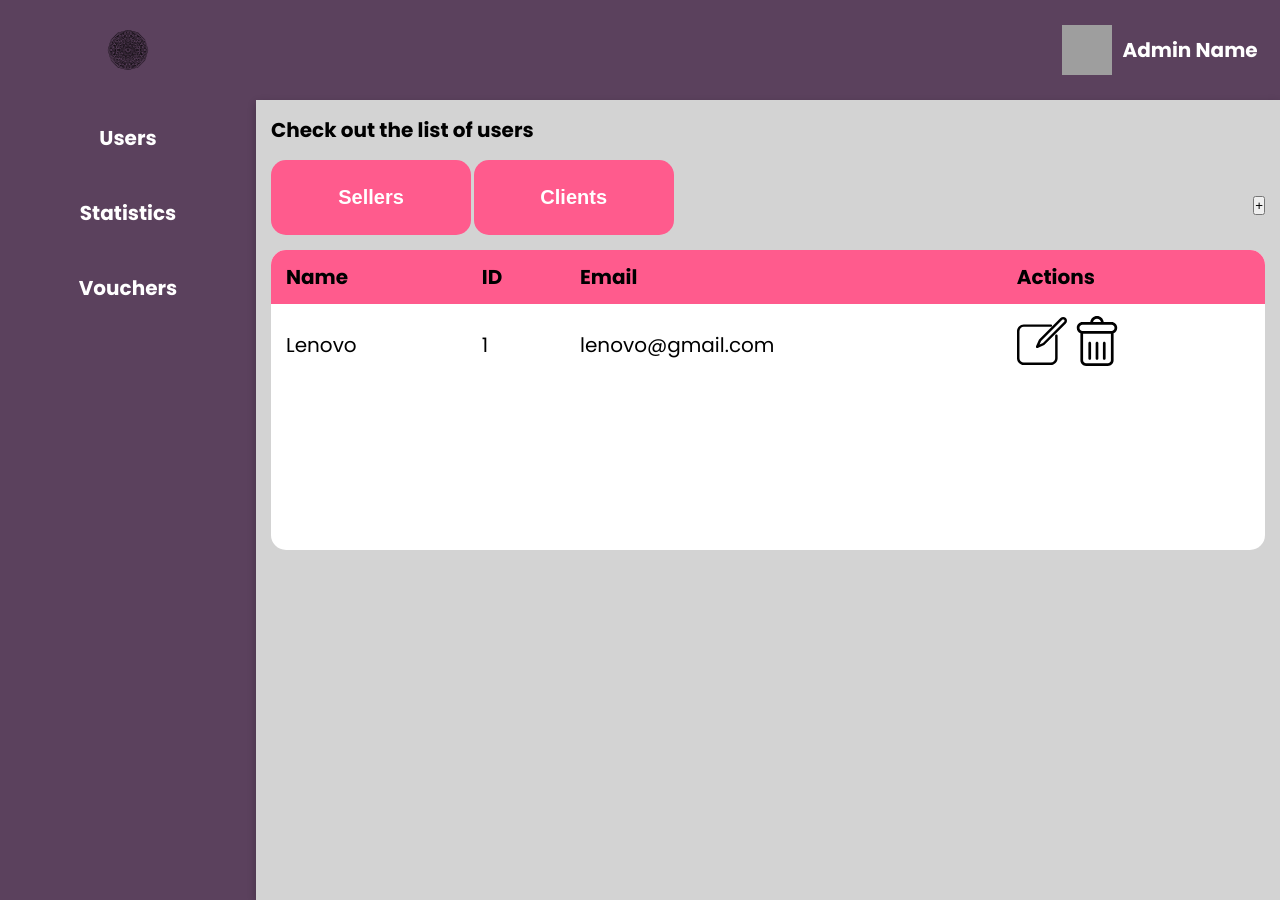
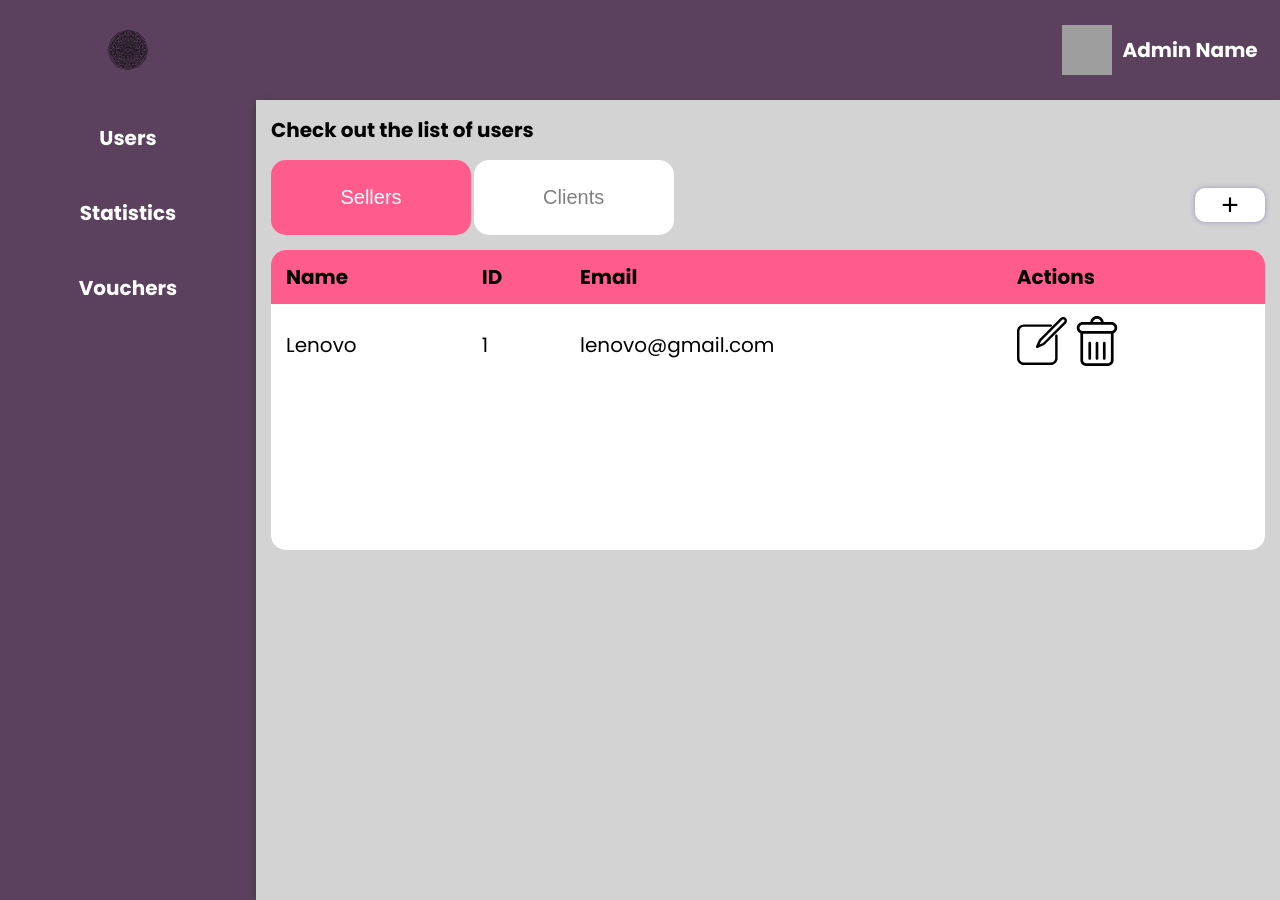
Before and after one commit to rami3rouhana/ecommerce, a PHP site: page /clients.html in a window 1280 px wide. Run offline with PHP 8.4, Linux system fonts and the light colour scheme; grey boxes are pictures that could not be loaded.

Commit message:
adding and styling buttons

```diff
--- a/admin-electron/clients.html
+++ b/admin-electron/clients.html
@@ -29,7 +29,7 @@
             </span>
             <div class="main-buttons">
                 <div class="button-seperator">
-                    <button id="sellersBtn" class="main-button">Sellers</button>
+                    <button id="sellersBtn" class="main-button active-button">Sellers</button>
                     <button id="clientsBtn" class="main-button">Clients</button>
                 </div>
                 <div class="add-seller">
--- a/admin-electron/styles/styles.css
+++ b/admin-electron/styles/styles.css
@@ -166,15 +166,19 @@ html{
 
 .main-button{
     border-radius: 15px;
-    color: white;
-    background-color: #FF5B8D;
+    color: grey;
+    background-color: white;
     width: 200px;
     height: 75px;
     border-color: transparent;
     font-size: 2rem;
-    font-weight: bolder;
     margin-bottom: 15px;
     cursor: pointer;
+}
+
+.main-button:hover{
+    background-color: #FF5B8D;
+    color:white;
 }
 
 .add-seller{
@@ -232,7 +236,33 @@ html{
     padding: 12px 15px;
 }
 
+.box-wrap{
+    display: flex;
+    margin-left: 50px;
+    flex-direction: row;
+}
+
+.box-wrap button{
+    border-radius: 10px;
+    border: none;
+    background-color: white;
+    color: black;
+    width: 70px;
+    font-size: 30px;
+    box-shadow: 0 0px 5px 0px #5752ac7e;
+    cursor: pointer;
+}
+
+.box-wrap button:hover{
+    background-color: #FF5B8D;
+}
+
 /* Utilities */
 .clickable{
     cursor: pointer;
 }
+
+.active-button{
+    background-color: #FF5B8D;
+    color: white;
+}
```
